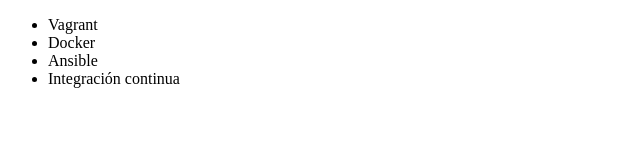
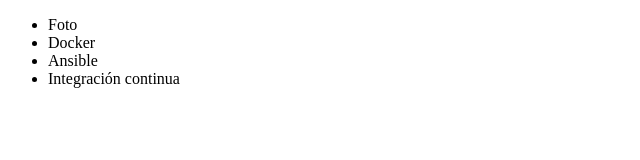
Before and after one commit to TAGARA-world/portfolio-ramiro-taramasco, a plain HTML site: page index.html in a window 1280 px wide. Shown: the full height of the page, 0-640 px from the left. Drawn offline with Linux system fonts and the light colour scheme.

Commit message:
modifique el primer li por Foto

```diff
--- a/index.html
+++ b/index.html
@@ -6,7 +6,7 @@
 </head>
 <body>
      <ul>
-         <li> Vagrant </li>
+         <li> Foto </li>
          <li> Docker </li>
          <li> Ansible </li>
          <li> Integración continua </li>
```
